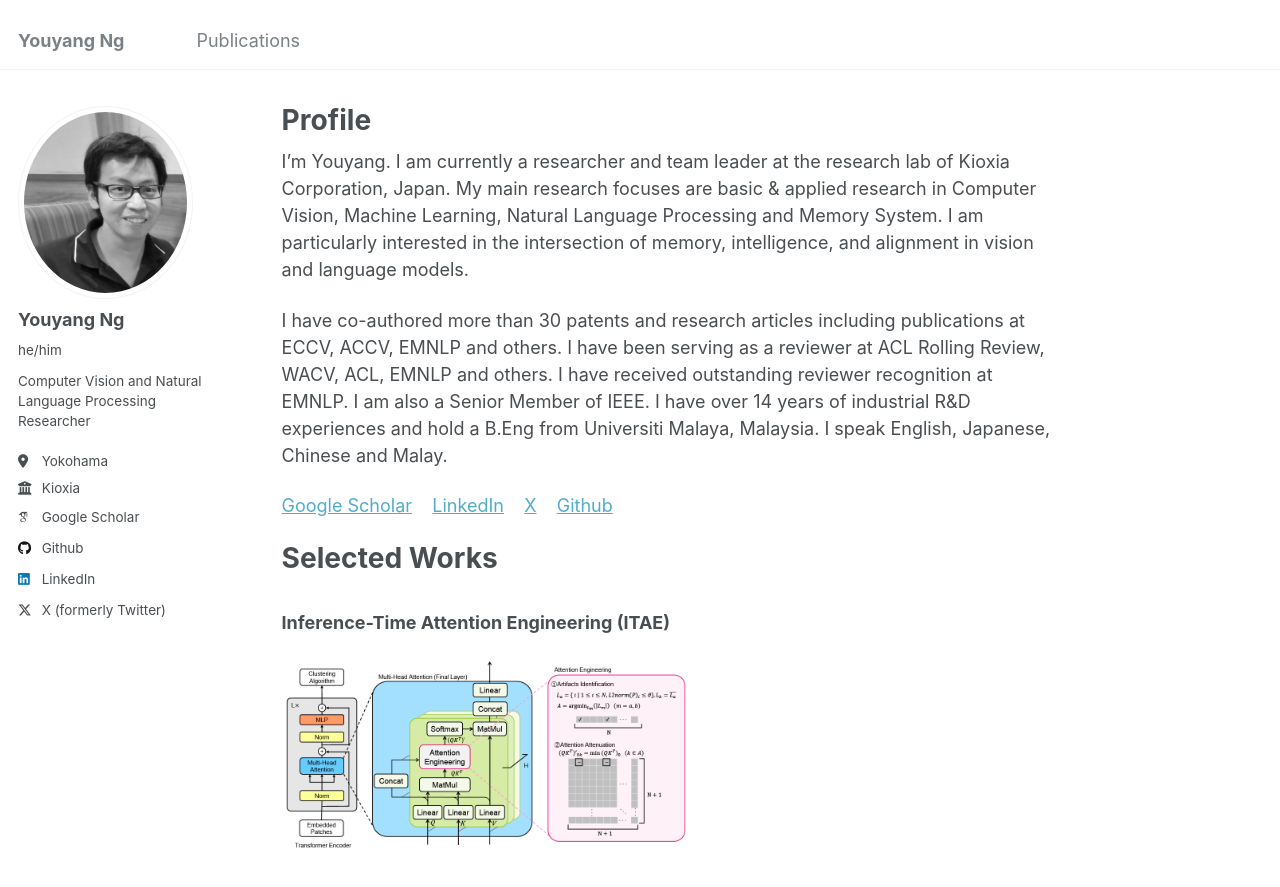
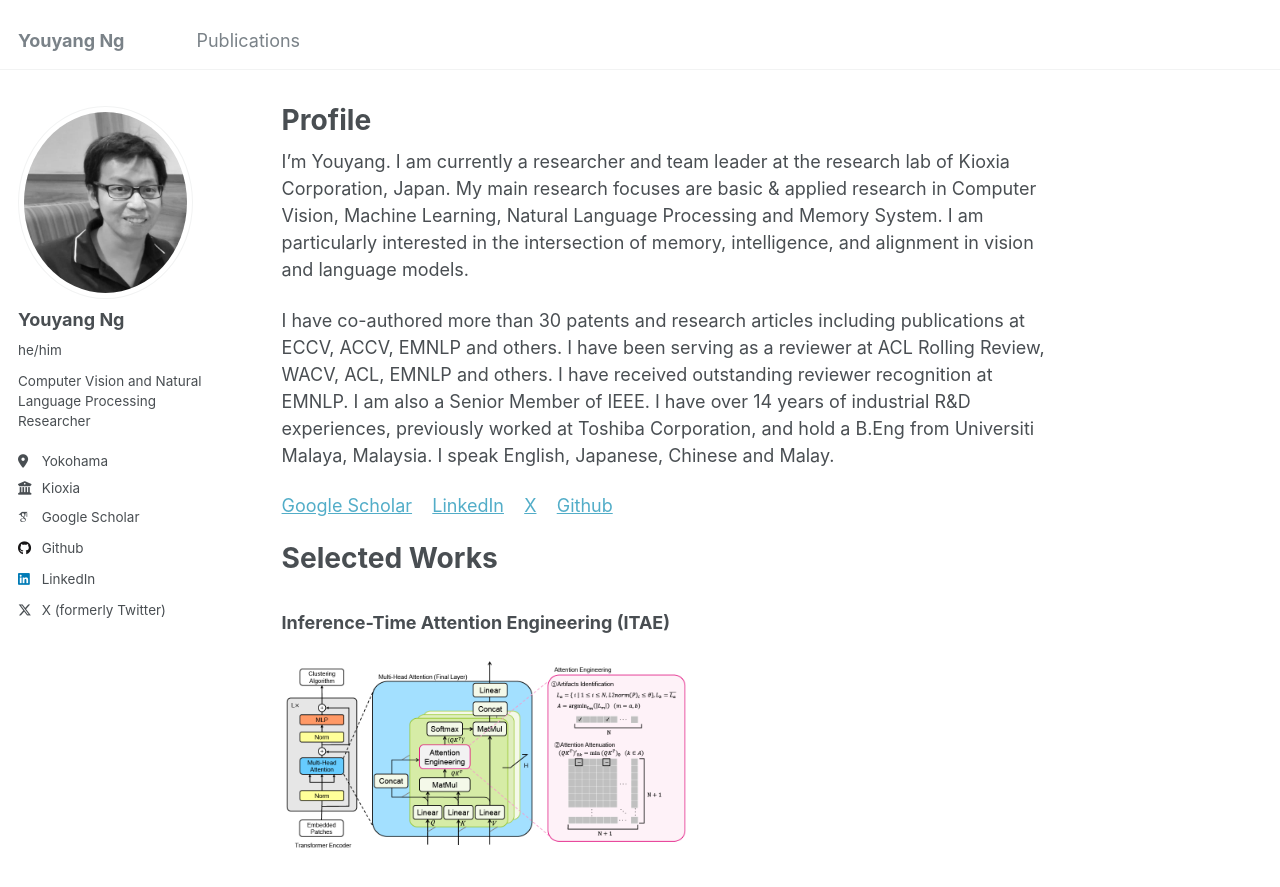
Before and after one commit to yy29/yy29.github.io, a Jekyll site: the page built from _pages/about.md, in a window 1280 px wide and 900 px high. Shown: the top 887 px of the window. Built offline with Jekyll 4.4.1, drawn with Linux system fonts in a browser that asks for light colours; some web fonts are replaced.

Commit message:
Update about.md

```diff
--- a/_pages/about.md
+++ b/_pages/about.md
@@ -9,7 +9,7 @@ redirect_from:
 
 I'm Youyang. I am currently a researcher and team leader at the research lab of Kioxia Corporation, Japan. My main research focuses are basic & applied research in Computer Vision, Machine Learning, Natural Language Processing and Memory System. I am particularly interested in the intersection of memory, intelligence, and alignment in vision and language models.
 
-I have co-authored more than 30 patents and research articles including publications at ECCV, ACCV, EMNLP and others. I have been serving as a reviewer at ACL Rolling Review, WACV, ACL, EMNLP and others. I have received outstanding reviewer recognition at EMNLP. I am also a Senior Member of IEEE. I have over 14 years of industrial R&D experiences and hold a B.Eng from Universiti Malaya, Malaysia. I speak English, Japanese, Chinese and Malay.
+I have co-authored more than 30 patents and research articles including publications at ECCV, ACCV, EMNLP and others. I have been serving as a reviewer at ACL Rolling Review, WACV, ACL, EMNLP and others. I have received outstanding reviewer recognition at EMNLP. I am also a Senior Member of IEEE. I have over 14 years of industrial R&D experiences, previously worked at Toshiba Corporation, and hold a B.Eng from Universiti Malaya, Malaysia. I speak English, Japanese, Chinese and Malay.
 
 [Google Scholar](https://scholar.google.com/citations?user=4BGLw_QAAAAJ) &nbsp;&nbsp; [LinkedIn](https://www.linkedin.com/in/youyang-ng-55a10ab9/) &nbsp;&nbsp; [X](https://x.com/youyang_ng) &nbsp;&nbsp; [Github](https://github.com/rcgai)
 
```
